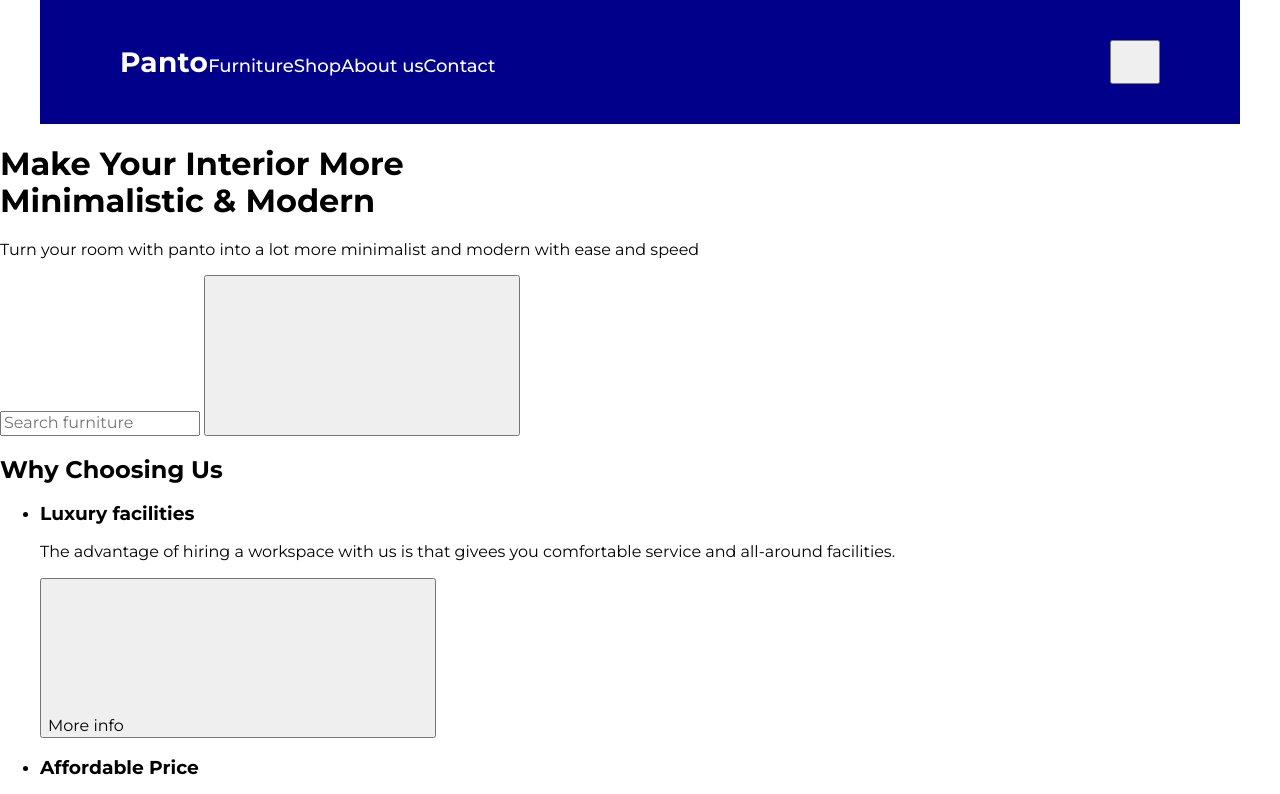
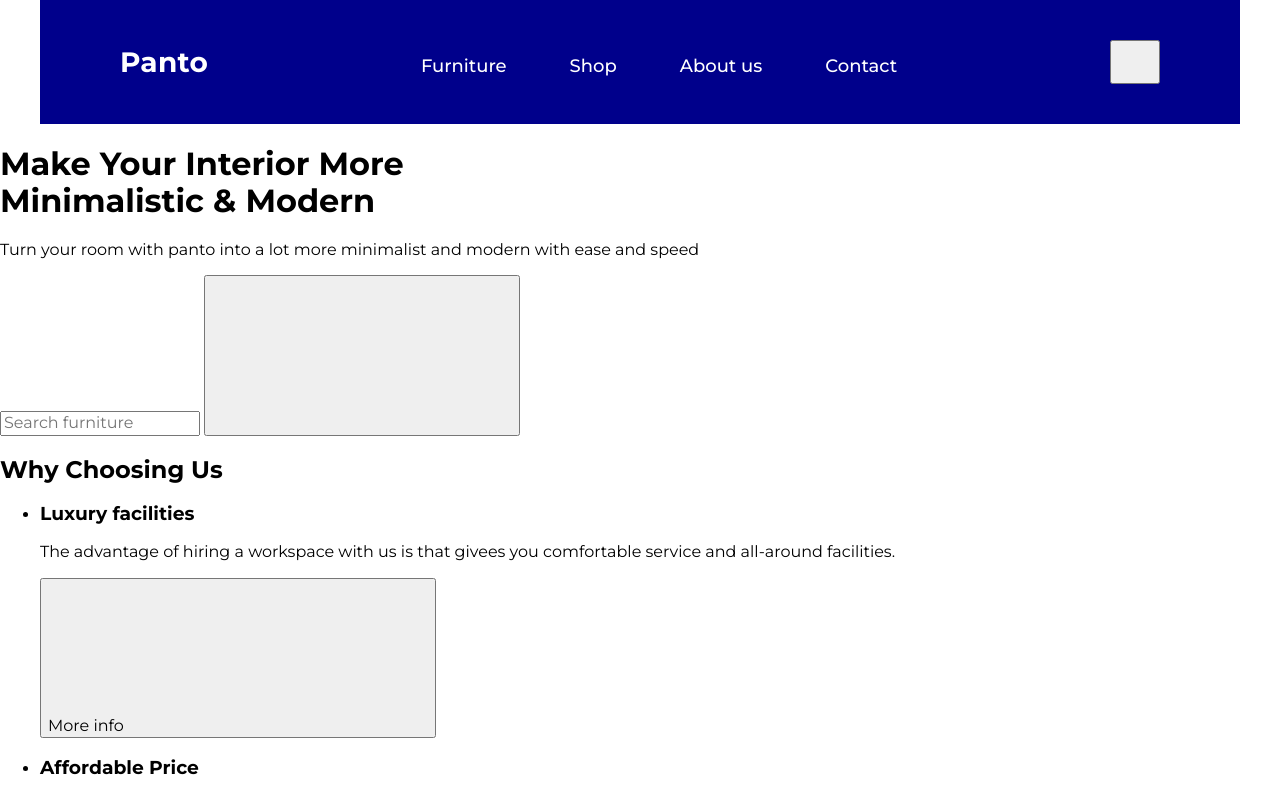
Before and after one commit to supermacchan/furniture-landing-page, a plain HTML site: page index.html in a window 1280 px wide. Shown: the top 794 px of the page. Drawn offline with nearby package versions, Linux system fonts and the light colour scheme.

Commit message:
правит позиционирование элементов хедера

```diff
--- a/sass/components/_header.scss
+++ b/sass/components/_header.scss
@@ -10,6 +10,7 @@
 .header__nav {
     display: flex;
     align-items: baseline;
+    width: 100%;
 }
 
 .header__logo {
@@ -22,11 +23,20 @@
     text-transform: capitalize;
     color: $invert-text-color;
 }
+
 .header__menu {
     @extend %list;
 
     display: flex;
     align-items: center;
+    margin-left: auto;
+    margin-right: auto;
+}
+
+.header__menu-item {
+    &:not(:last-child) {
+        margin-right: 63px;
+    }
 }
 
 .header__sub-menu {
```
Also changed, not shown: index.html (+1 -1 lines), css/main.css, css/main.min.css, 2 other files.
